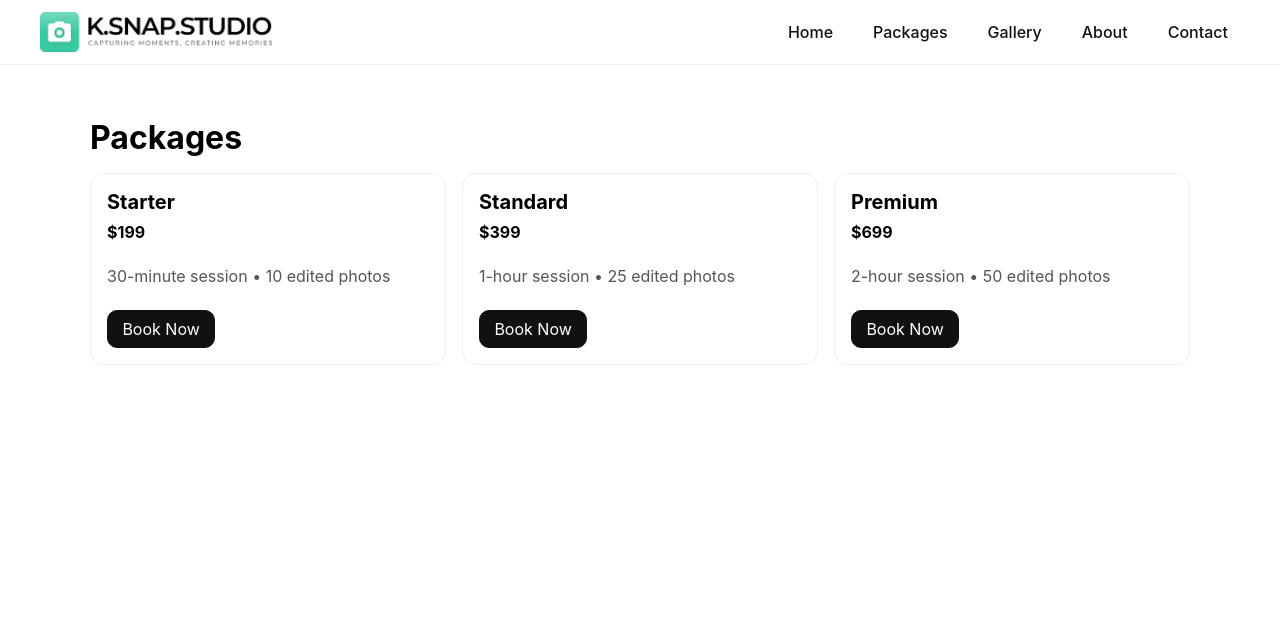
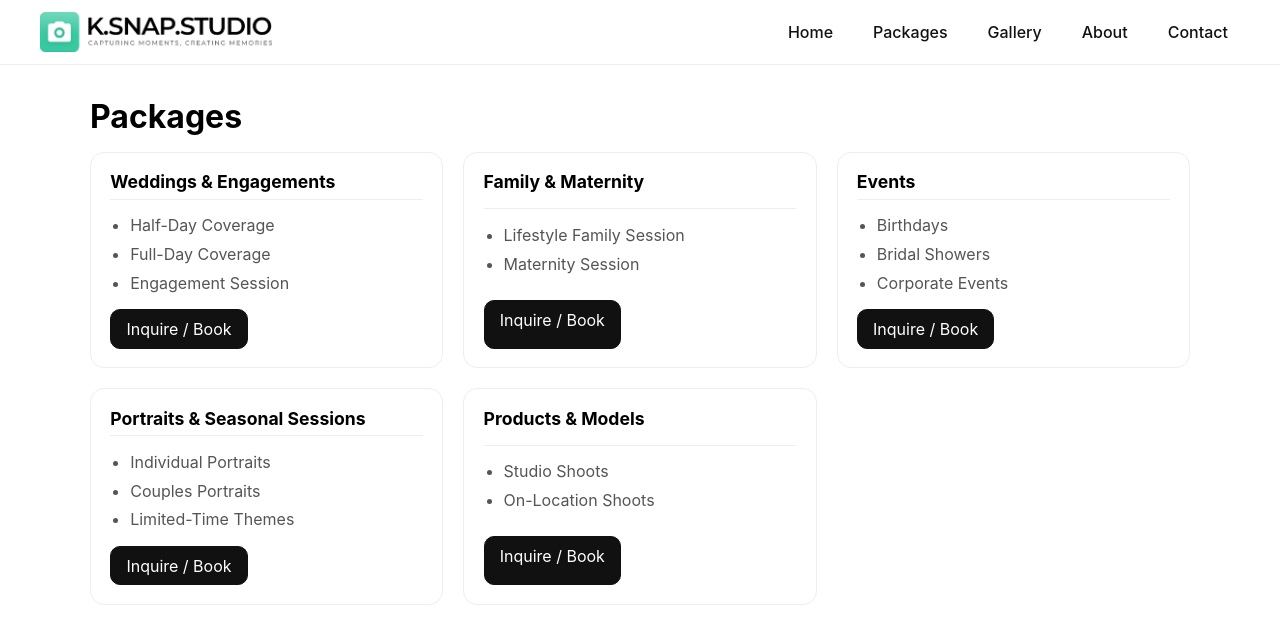
Before and after one commit to ralphdaryn/ksnapstudio, a React (Create React App) app: page /packages in a window 1280 px wide. Shown: the top 644 px of the page. Built offline with nearby package versions, Linux system fonts and the light colour scheme.

Commit message:
style main page and replace gallery

```diff
--- a/src/App.js
+++ b/src/App.js
@@ -2,7 +2,7 @@ import { BrowserRouter, Routes, Route } from "react-router-dom";
 import Header from "./components/Header/Header";
 import Main from "./pages/Main/Main";
 import Packages from "./pages/Packages/Packages";
-import Portfolio from "./pages/Portfolio/Portfolio";
+import Gallery from "./pages/Gallery/Gallery";
 import About from "./pages/About/About";
 import Contact from "./pages/Contact/Contact";
 
@@ -13,7 +13,7 @@ export default function App() {
       <Routes>
         <Route path="/" element={<Main />} />
         <Route path="/packages" element={<Packages />} />
-        <Route path="/portfolio" element={<Portfolio />} />
+        <Route path="/gallery" element={<Gallery />} />
         <Route path="/about" element={<About />} />
         <Route path="/contact" element={<Contact />} />
       </Routes>
--- a/src/pages/Portfolio/Portfolio.js
+++ b/src/pages/Gallery/Gallery.js
@@ -1,4 +1,4 @@
-import "./Portfolio.scss";
+import "./Gallery.scss";
 
 const MOCK = [
   { id: 1, src: "https://images.unsplash.com/photo-1519741497674-611481863552?q=80&w=800&auto=format&fit=crop", alt: "Family outdoors" },
@@ -6,15 +6,15 @@ const MOCK = [
   { id: 3, src: "https://images.unsplash.com/photo-1533105079780-92b9be482077?q=80&w=800&auto=format&fit=crop", alt: "Photographer" },
 ];
 
-const Portfolio = () => {
+const Gallery = () => {
   return (
-    <main className="portfolio">
-      <div className="portfolio__inner">
-        <h1 className="portfolio__title">Portfolio</h1>
-        <div className="portfolio__grid">
+    <main className="gallery">
+      <div className="gallery__inner">
+        <h1 className="gallery__title">Gallery</h1>
+        <div className="gallery__grid">
           {MOCK.map(img => (
-            <figure key={img.id} className="portfolio__item">
-              <img className="portfolio__img" src={img.src} alt={img.alt} />
+            <figure key={img.id} className="gallery__item">
+              <img className="gallery__img" src={img.src} alt={img.alt} />
             </figure>
           ))}
         </div>
@@ -22,4 +22,4 @@ const Portfolio = () => {
     </main>
   );
 };
-export default Portfolio;
+export default Gallery;
--- a/src/pages/Portfolio/Portfolio.scss
+++ b/src/pages/Gallery/Gallery.scss
@@ -1,4 +1,4 @@
-.portfolio {
+.gallery {
   --max-w: 1200px;
   padding: 2rem 1rem;
 
--- a/src/pages/Main/Main.js
+++ b/src/pages/Main/Main.js
@@ -234,7 +234,7 @@ export default function Main() {
       </section>
 
       {/* PORTFOLIO PREVIEW */}
-      <section id="portfolio" className="main__section main__section--alt">
+      <section id="gallery" className="main__section main__section--alt">
         <div className="main__container">
           <h2 className="main__section-title">Gallery</h2>
 
@@ -252,7 +252,7 @@ export default function Main() {
           </div>
 
           <div className="main__links">
-            <Link className="main__link" to="/portfolio">
+            <Link className="main__link" to="/gallery">
               View full gallery →
             </Link>
           </div>
--- a/src/pages/Packages/Packages.js
+++ b/src/pages/Packages/Packages.js
@@ -1,18 +1,33 @@
 // src/pages/Packages/Packages.jsx
 import "./Packages.scss";
 
-const PACKAGES = [
+/* Grouped categories only (no prices) */
+const CATEGORIES = [
   {
-    name: "Starter",
-    price: "$199",
-    desc: "30-minute session • 10 edited photos",
+    key: "weddings",
+    title: "Weddings & Engagements",
+    items: ["Half-Day Coverage", "Full-Day Coverage", "Engagement Session"],
   },
   {
-    name: "Standard",
-    price: "$399",
-    desc: "1-hour session • 25 edited photos",
+    key: "family",
+    title: "Family & Maternity",
+    items: ["Lifestyle Family Session", "Maternity Session"],
   },
-  { name: "Premium", price: "$699", desc: "2-hour session • 50 edited photos" },
+  {
+    key: "events",
+    title: "Events",
+    items: ["Birthdays", "Bridal Showers", "Corporate Events"],
+  },
+  {
+    key: "portraits-seasonal",
+    title: "Portraits & Seasonal Sessions",
+    items: ["Individual Portraits", "Couples Portraits", "Limited-Time Themes"],
+  },
+  {
+    key: "products",
+    title: "Products & Models",
+    items: ["Studio Shoots", "On-Location Shoots"],
+  },
 ];
 
 const Packages = () => {
@@ -20,14 +35,24 @@ const Packages = () => {
     <main className="packages">
       <div className="packages__inner">
         <h1 className="packages__title">Packages</h1>
+
         <ul className="packages__list">
-          {PACKAGES.map((p) => (
-            <li key={p.name} className="packages__card">
-              <h2 className="packages__name">{p.name}</h2>
-              <div className="packages__price">{p.price}</div>
-              <p className="packages__desc">{p.desc}</p>
+          {CATEGORIES.map(({ key, title, items }) => (
+            <li key={key} className="packages__card">
+              <h2 className="packages__name">{title}</h2>
+
+              {items?.length ? (
+                <ul className="packages__bullets">
+                  {items.map((it, i) => (
+                    <li key={i} className="packages__bullet">
+                      {it}
+                    </li>
+                  ))}
+                </ul>
+              ) : null}
+
               <a className="packages__btn" href="/contact">
-                Book Now
+                Inquire / Book
               </a>
             </li>
           ))}
@@ -36,4 +61,5 @@ const Packages = () => {
     </main>
   );
 };
+
 export default Packages;
--- a/src/pages/Packages/Packages.scss
+++ b/src/pages/Packages/Packages.scss
@@ -1,55 +1,102 @@
 /* src/pages/Packages/Packages.scss */
+@use "../../styles/partials/mixins" as *;
 
-@use "../../styles/partials/mixins" as *;
 .packages {
   --max-w: 1100px;
+  --line: #eee;
+  --ink: #111;
+  --muted: #555;
+  --radius: 14px;
+
   padding: 2rem 1rem;
 
   &__inner {
     max-width: var(--max-w);
     margin: 0 auto;
   }
+
   &__title {
-    font-size: 2rem;
-    margin-bottom: 1rem;
+    font-size: clamp(1.6rem, 4.5vw, 2rem);
+    margin: 0 0 1rem;
+    text-wrap: balance;
   }
 
+  /* Card grid — mobile first, expands on tablet/desktop */
   &__list {
     list-style: none;
     margin: 0;
     padding: 0;
+
     display: grid;
-    gap: 1rem;
-    grid-template-columns: repeat(auto-fit, minmax(240px, 1fr));
+    gap: 0.9rem;
+    grid-template-columns: 1fr;
+
+    @include tablet {
+      gap: 1.1rem;
+      grid-template-columns: repeat(2, minmax(0, 1fr));
+    }
+    @include desktop {
+      gap: 1.25rem;
+      grid-template-columns: repeat(3, minmax(0, 1fr));
+    }
   }
 
   &__card {
     background: #fff;
-    border: 1px solid #eee;
-    border-radius: 14px;
+    border: 1px solid var(--line);
+    border-radius: var(--radius);
     padding: 1rem;
     display: grid;
-    gap: 0.5rem;
+    gap: 0.6rem;
+
+    transition: transform 140ms ease, box-shadow 140ms ease,
+      border-color 140ms ease;
+
+    @include tablet {
+      padding: 1.1rem;
+    }
+    @include desktop {
+      padding: 1.15rem 1.2rem;
+    }
+
+    &:hover {
+      transform: translateY(-2px);
+      box-shadow: 0 10px 24px rgba(0, 0, 0, 0.06);
+      border-color: #e8e8e8;
+    }
   }
 
   &__name {
-    font-size: 1.25rem;
+    font-size: 1.1rem;
     margin: 0;
-  }
-  &__price {
-    font-weight: 700;
-  }
-  &__desc {
-    color: #555;
+    padding-bottom: 0.4rem;
+    border-bottom: 1px solid var(--line);
   }
 
+  /* concise bullet list for each category */
+  &__bullets {
+    list-style: disc;
+    margin: 0.25rem 0 0;
+    padding-left: 1.25rem;
+    color: var(--muted);
+
+    li + li {
+      margin-top: 0.25rem;
+    }
+  }
+  &__bullet {
+    line-height: 1.55;
+  }
+
+  /* primary action */
   &__btn {
     justify-self: start;
-    padding: 0.5rem 0.9rem;
+    margin-top: 0.25rem;
+    padding: 0.55rem 0.95rem;
     border-radius: 10px;
-    border: 1px solid #111;
+    border: 1px solid var(--ink);
     color: #fff;
-    background: #111;
+    background: var(--ink);
     text-decoration: none;
   }
 }
```
